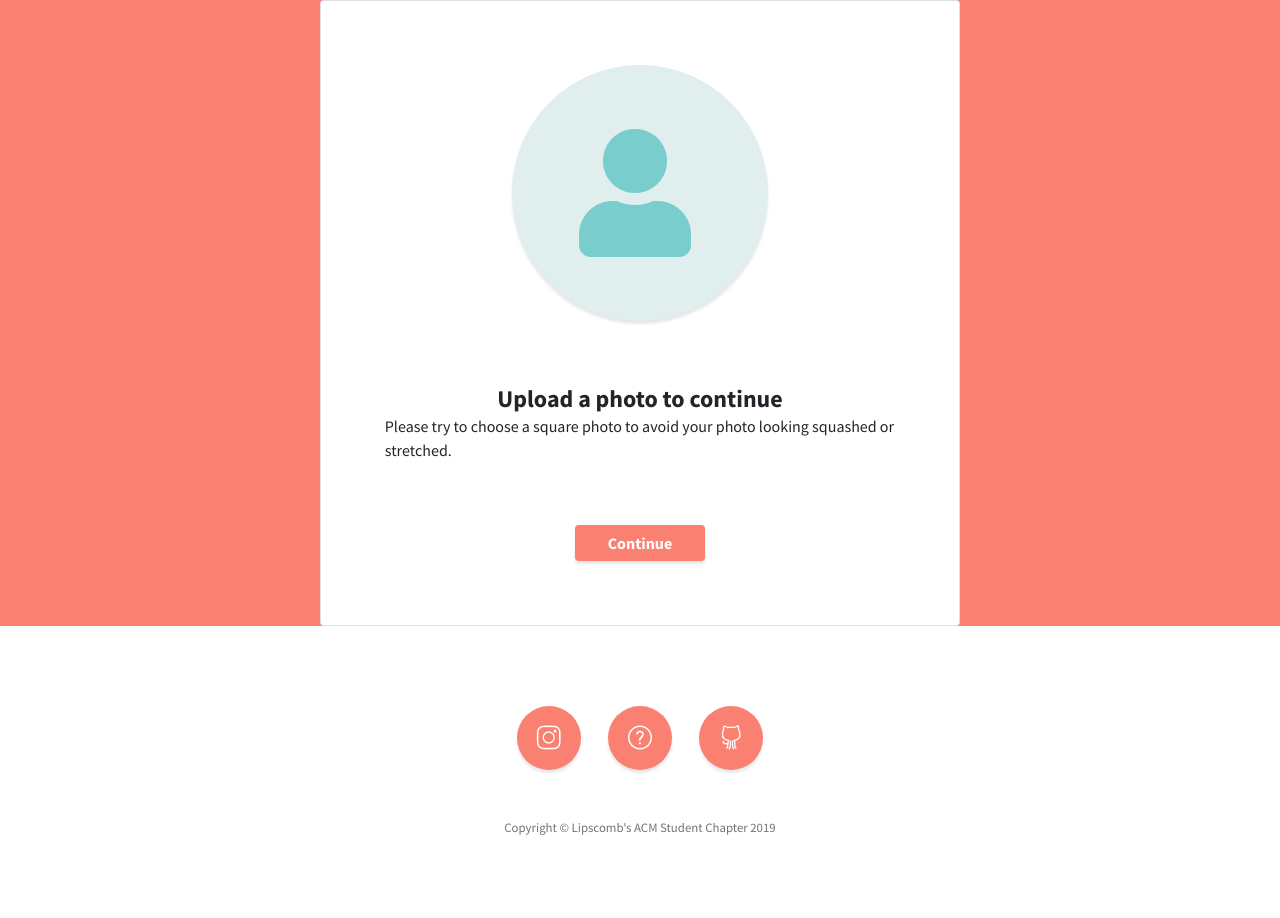
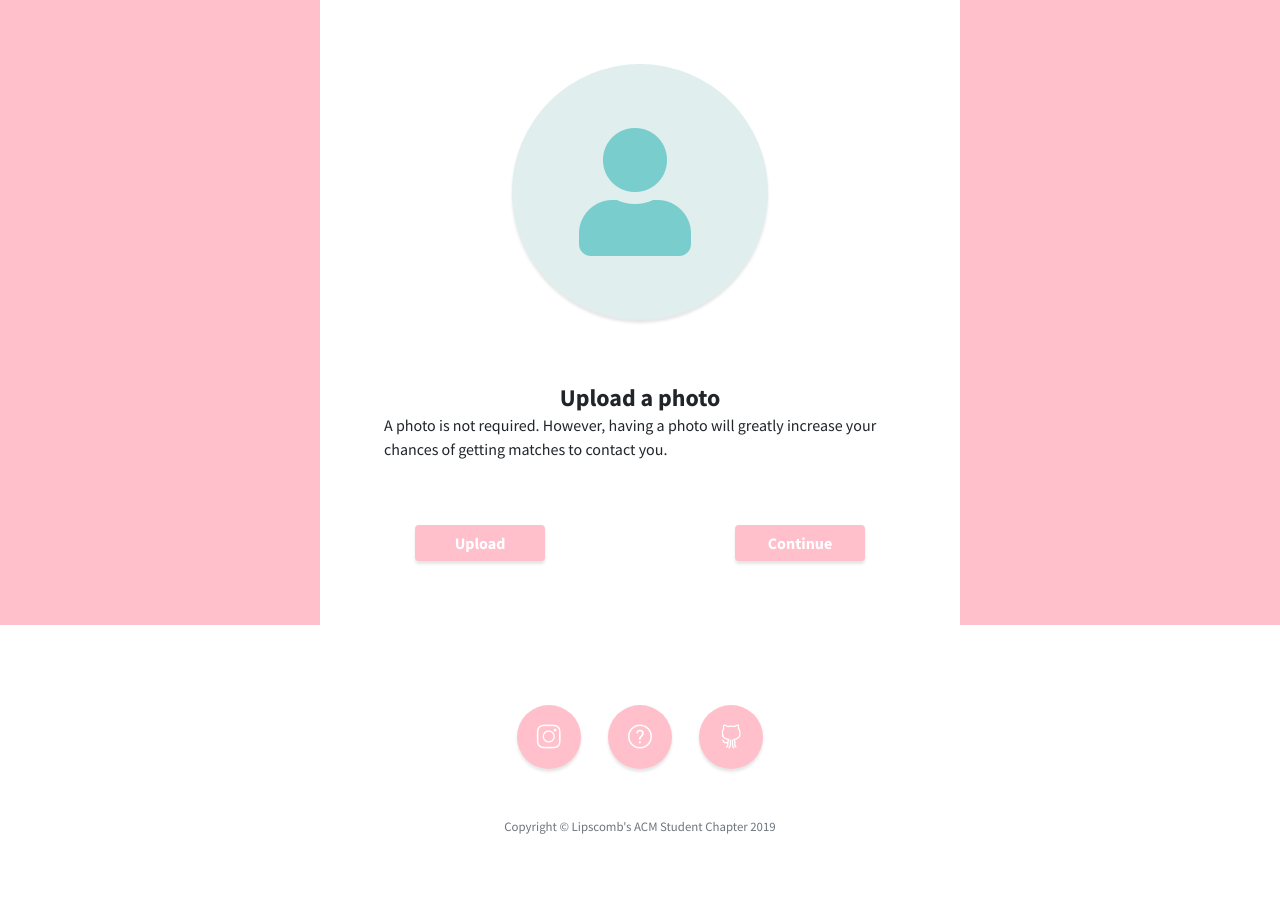
Before and after one commit to mpreyes/BisonMatch3.0, a Django app: template bisonMatchApp/templates/bisonMatchApp/quiz.html in a window 1280 px wide. After the commit the page ends 834 px from the top, so only its background shows below. Run offline with Django 3.2, Linux system fonts and the light colour scheme; the template is opened without the code that fills it, so the values that code supplies are empty; some libraries are stand-ins or nearby versions.

Commit message:
Added some of those updates...

```diff
--- a/bisonMatchApp/static/bisonMatchApp/css/forms.css
+++ b/bisonMatchApp/static/bisonMatchApp/css/forms.css
@@ -156,7 +156,7 @@ Progress bar
 }
 
 .no-container-row {
-  background-color: #fa8072;
+  background-color: #FFC0CB;
   overflow-x: hidden;
   margin: 0;
 }
--- a/bisonMatchApp/static/bisonMatchApp/css/profile.css
+++ b/bisonMatchApp/static/bisonMatchApp/css/profile.css
@@ -21,15 +21,19 @@
 
 
 
-.card {
+.mycard {
+  background-color: white;
   padding: 5% 0;
 }
 
-.card h4 {
+.mycard h4 {
   padding-top: 10%;
+  width: 100%;
+  text-align: center;
+  margin: 0 auto;
 }
 
-.card p {
+.mycard p {
   width: 80%;
   margin: 0 auto;
   padding-bottom: 10%;
--- a/bisonMatchApp/static/bisonMatchApp/css/stylish-portfolio.css
+++ b/bisonMatchApp/static/bisonMatchApp/css/stylish-portfolio.css
@@ -319,7 +319,7 @@ footer.footer .social-link {
   width: 4rem;
   line-height: 4.3rem;
   font-size: 1.5rem;
-  background-color: #fa8072;
+  background-color: #FFC0CB;
   -webkit-transition: background-color 0.15s ease-in-out;
   transition: background-color 0.15s ease-in-out;
   -webkit-box-shadow: 0 3px 3px 0 rgba(0, 0, 0, 0.1);
@@ -340,7 +340,7 @@ a:hover, a:focus, a:active {
 }
 
 .btn-primary {
-  background-color: #fa8072 !important;
+  background-color: #FFC0CB !important;
   border: none !important;
   color: #fff !important;
 }
--- a/bisonMatchApp/templates/bisonMatchApp/quiz.html
+++ b/bisonMatchApp/templates/bisonMatchApp/quiz.html
@@ -19,7 +19,7 @@
       <!-- Profile Image upload 'form' -->
       <!--=============================================================================================================-->
 
-      <div class="col-lg-6 col-md-8 col-sm-10 col-10 card" id="profile-image-upload-form">
+      <div class="col-lg-6 col-md-8 col-sm-10 col-10 mycard" id="profile-image-upload-form">
 
         <input type="text" name="image_data" style="display: none;" id="dummy" />
         <input type="file" name="image_upload" id="image-upload-button" accept="image/*"/>
@@ -28,10 +28,16 @@
           <img class="fluid-image" id="profile-image"></img>
         </div>
 
-        <h4 class="instructions">Upload a photo to continue</h4>
-        <p>Please try to choose a square photo to avoid your photo looking squashed or stretched.</p>
+        <h4 class="instructions">Upload a photo</h4>
+        <p>A photo is not required. However, having a photo will greatly increase your chances of getting matches to contact you.</p>
 
-        <a href="#" class="btn btn-primary medium-btn" onclick="next_profile_form()">Continue</a>
+        <div class="float-left">
+          <a href="#" onclick="uploadPhoto()" class="btn btn-primary medium-btn">Upload</a>
+        </div>
+
+        <div class="float-right">
+          <a href="#" class="btn btn-primary medium-btn" onclick="next_profile_form()">Continue</a>
+        </div>
       </div>
 
 
--- a/bisonMatchApp/urls.py
+++ b/bisonMatchApp/urls.py
@@ -1,4 +1,5 @@
 from django.urls import path
+from django.conf.urls import include, url
 
 from . import views
 
@@ -7,5 +8,5 @@ urlpatterns = [
     path('about/', views.about, name='about'),
     path('quiz/', views.quiz, name='quiz'),
     path('thanks/', views.thanks, name="thanks"),
-    path('matches/<slug:slug>/', views.matches, name="matches")
+    url(r'^matches/(?P<slug>[-\w]+)/$', views.matches)
 ]
```
Also changed, not shown: bisonMatchApp/views.py (+21 -24 lines), bisonMatchApp/migrations/0001_initial.py, bisonMatchApp/migrations/0002_imageupload.py (deleted), bisonMatchApp/migrations/0003_auto_20190122_2328.py (deleted), bisonMatchApp/migrations/0004_auto_20190124_1921.py (deleted), media/user_profiles/12234.png (added), media/user_profiles/123456.png (added), media/user_profiles/lnumber.png (deleted).
